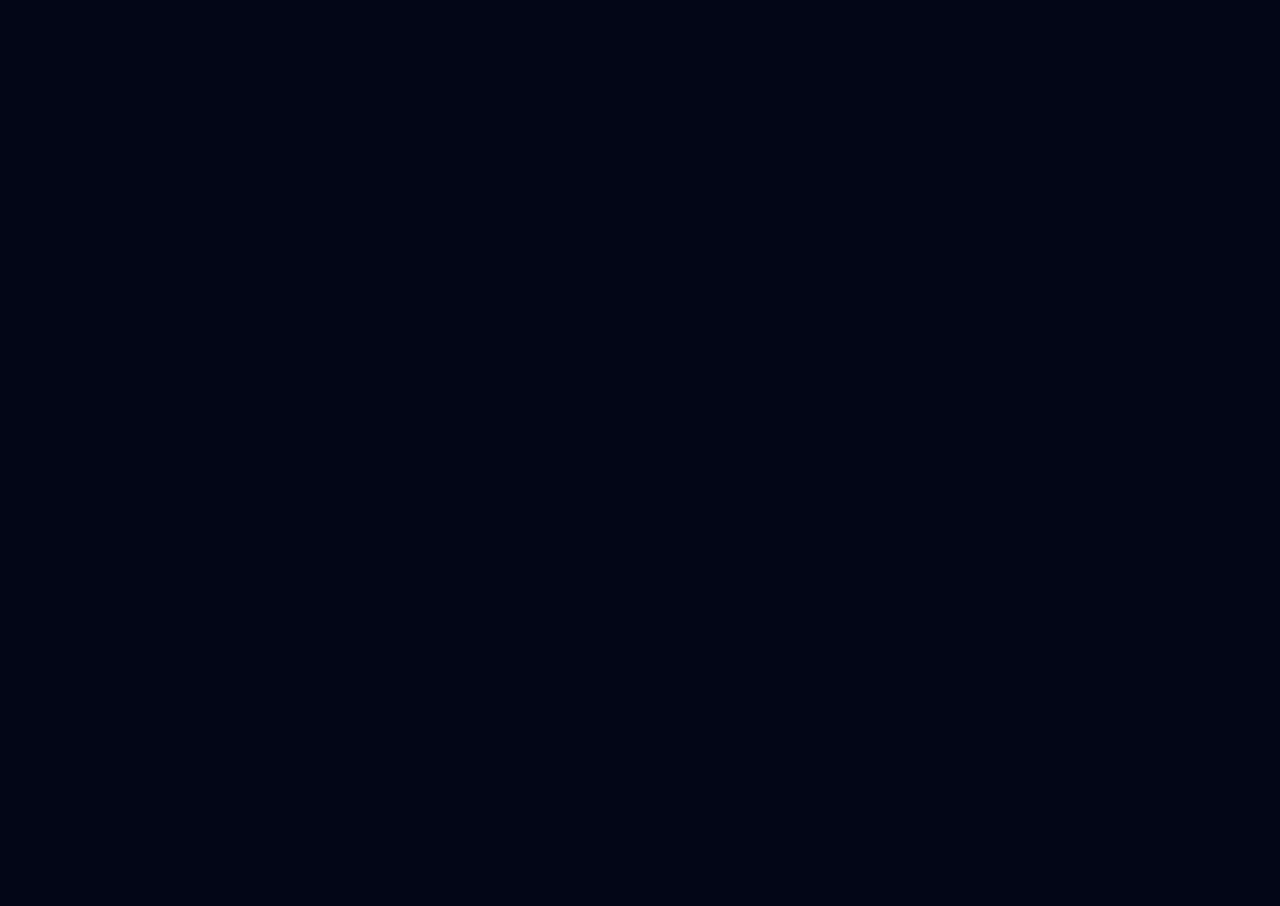
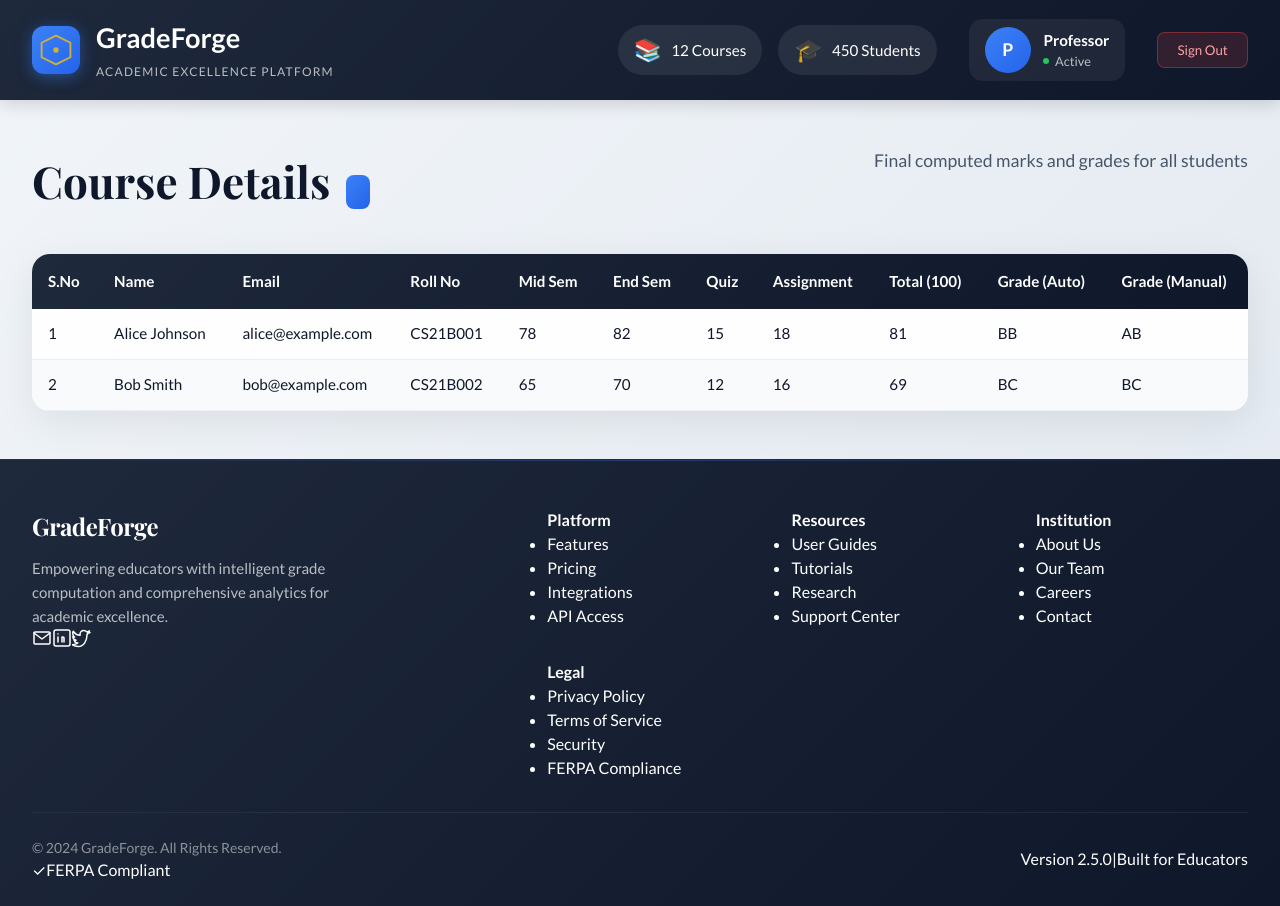
Before and after one commit to tanmaisai1208/automated-grading-system, a React (Vite) app in the folder frontend/: page /course-details in a window 1280 px wide. Before the commit this address had no page. Before the commit the page ends 800 px from the top, so only its background shows below. Built offline with nearby package versions, Linux system fonts and the light colour scheme.

Commit message:
Course-details page

```diff
--- a/frontend/src/App.jsx
+++ b/frontend/src/App.jsx
@@ -1,10 +1,11 @@
 import React from 'react';
 import { BrowserRouter as Router, Routes, Route, Navigate } from 'react-router-dom';
+import ScrollToTop from "./components/ScrollToTop";
 import Dashboard from './pages/dashboard';
 import UploadMarks from "./pages/uploadMarks";
 import PreviousCourses from "./pages/previousCourses";
+import CourseDetails from "./pages/CourseDetails";
 import ConfirmWeightages from "./pages/ConfirmWeightages";
-import ScrollToTop from "./components/ScrollToTop";
 import AutomatedGrade from "./pages/automatedGrade";
 import ManualGradeAdjustment from "./pages/ManualGradeAdjustment";
 import './App.css';
@@ -21,6 +22,7 @@ function App() {
           <Route path="/confirm-weightages" element={<ConfirmWeightages />} />
           <Route path="/previous-courses" element={<PreviousCourses />} />
           <Route path="/upload-marks" element={<UploadMarks />} />
+          <Route path="/course-details" element={<CourseDetails />} />
           <Route path="/automated-grade" element={<AutomatedGrade />} />
           <Route path="/manual-grade-adjustment" element={<ManualGradeAdjustment />} />
         </Routes>
--- /dev/null
+++ b/frontend/src/pages/CourseDetails.css
@@ -0,0 +1,138 @@
+.course-details-wrapper {
+  min-height: 100vh;
+  display: flex;
+  flex-direction: column;
+  background: linear-gradient(135deg, #f1f5f9, #e2e8f0);
+}
+
+.course-details-main {
+  flex: 1;
+  padding: 3rem 0;
+}
+
+.course-details-container {
+  max-width: 1400px;
+  margin: auto;
+  padding: 0 2rem;
+}
+
+/* Header */
+.course-header {
+  margin-bottom: 2rem;
+}
+
+.course-title {
+  font-family: 'Playfair Display', serif;
+  font-size: 2.75rem;
+  font-weight: 700;
+  color: #0f172a;
+  margin-bottom: 0.5rem;
+}
+
+.course-code {
+  font-family: serif;
+  margin-left: 1rem;
+  font-size: 1.25rem;
+  padding: 0.35rem 0.75rem;
+  background: linear-gradient(135deg, #3b82f6, #2563eb);
+  color: white;
+  border-radius: 8px;
+}
+
+.course-subtitle {
+  color: #475569;
+  font-size: 1.1rem;
+}
+
+/* Table Card */
+.table-card {
+  background: rgba(255, 255, 255, 0.96);
+  border-radius: 18px;
+  box-shadow: 0 10px 40px rgba(0, 0, 0, 0.08);
+  overflow: hidden;
+  animation: fadeInUp 0.5s ease;
+}
+
+.table-scroll {
+  overflow-x: auto;
+}
+
+/* Table */
+.marks-table {
+  width: 100%;
+  border-collapse: collapse;
+  font-size: 0.95rem;
+}
+
+.marks-table thead {
+  background: linear-gradient(135deg, #1e293b, #0f172a);
+}
+
+.marks-table thead th {
+  color: #fff;
+  padding: 1rem;
+  text-align: left;
+  white-space: nowrap;
+}
+
+.marks-table tbody td {
+  color: #0f172a;              /* dark navy */
+  font-weight: 500;
+}
+
+.marks-table tbody tr {
+  transition: background 0.2s ease;
+}
+
+.marks-table tbody tr:nth-child(even) {
+  background-color: #f8fafc;
+}
+
+.marks-table tbody tr:hover {
+  background: #f1f5f9;
+}
+
+.marks-table td {
+  padding: 0.85rem 1rem;
+  border-bottom: 1px solid rgba(148, 163, 184, 0.15);
+  white-space: nowrap;
+}
+
+/* Highlight Columns */
+.total-cell {
+  font-weight: 700;
+  color: #1e40af;
+}
+
+.auto-grade {
+  font-weight: 600;
+  color: #2563eb;
+}
+
+.manual-grade {
+  font-weight: 600;
+  color: #16a34a;
+}
+
+/* Animation */
+@keyframes fadeInUp {
+  from {
+    opacity: 0;
+    transform: translateY(25px);
+  }
+  to {
+    opacity: 1;
+    transform: translateY(0);
+  }
+}
+
+/* Responsive */
+@media (max-width: 768px) {
+  .course-title {
+    font-size: 2rem;
+  }
+
+  .course-details-container {
+    padding: 0 1rem;
+  }
+}
--- /dev/null
+++ b/frontend/src/pages/CourseDetails.jsx
@@ -0,0 +1,105 @@
+import React from "react";
+import { useParams } from "react-router-dom";
+import Navbar from "../components/navbar";
+import Footer from "../components/footer";
+import "./CourseDetails.css";
+
+const CourseDetails = () => {
+  const { courseid } = useParams();
+
+  // Dummy data (will come from backend later)
+  const students = [
+    {
+      sno: 1,
+      name: "Alice Johnson",
+      email: "alice@example.com",
+      roll: "CS21B001",
+      mid: 78,
+      end: 82,
+      quiz: 15,
+      assignment: 18,
+      total: 81,
+      autoGrade: "BB",
+      manualGrade: "AB",
+    },
+    {
+      sno: 2,
+      name: "Bob Smith",
+      email: "bob@example.com",
+      roll: "CS21B002",
+      mid: 65,
+      end: 70,
+      quiz: 12,
+      assignment: 16,
+      total: 69,
+      autoGrade: "BC",
+      manualGrade: "BC",
+    },
+  ];
+
+  return (
+    <div className="course-details-wrapper">
+      <Navbar />
+
+      <main className="course-details-main">
+        <div className="course-details-container">
+          {/* Header */}
+          <div className="course-header">
+            <h1 className="course-title">
+              Course Details
+              <span className="course-code">{courseid}</span>
+            </h1>
+            <p className="course-subtitle">
+              Final computed marks and grades for all students
+            </p>
+          </div>
+
+          {/* Table */}
+          <div className="table-card">
+            <div className="table-scroll">
+              <table className="marks-table">
+                <thead>
+                  <tr>
+                    <th>S.No</th>
+                    <th>Name</th>
+                    <th>Email</th>
+                    <th>Roll No</th>
+                    <th>Mid Sem</th>
+                    <th>End Sem</th>
+                    <th>Quiz</th>
+                    <th>Assignment</th>
+                    <th>Total (100)</th>
+                    <th>Grade (Auto)</th>
+                    <th>Grade (Manual)</th>
+                  </tr>
+                </thead>
+
+                <tbody>
+                  {students.map((s) => (
+                    <tr key={s.sno}>
+                      <td>{s.sno}</td>
+                      <td>{s.name}</td>
+                      <td>{s.email}</td>
+                      <td>{s.roll}</td>
+                      <td>{s.mid}</td>
+                      <td>{s.end}</td>
+                      <td>{s.quiz}</td>
+                      <td>{s.assignment}</td>
+                      <td className="total-cell">{s.total}</td>
+                      <td className="auto-grade">{s.autoGrade}</td>
+                      <td className="manual-grade">{s.manualGrade}</td>
+                    </tr>
+                  ))}
+                </tbody>
+              </table>
+            </div>
+          </div>
+        </div>
+      </main>
+
+      <Footer />
+    </div>
+  );
+};
+
+export default CourseDetails;
--- a/frontend/src/pages/previousCourses.jsx
+++ b/frontend/src/pages/previousCourses.jsx
@@ -1,9 +1,11 @@
 import React from "react";
 import Navbar from "../components/navbar";
 import Footer from "../components/footer";
+import { useNavigate } from "react-router-dom";
 import "./previousCourses.css";
 
 const PreviousCourses = () => {
+  const navigate = useNavigate();
   // Temporary dummy data (backend later)
   const courses = [
     {
@@ -65,7 +67,10 @@ const PreviousCourses = () => {
                   👨‍🎓 {course.students} Students
                 </div>
 
-                <div className="course-action">
+                <div
+                  className="course-action"
+                  onClick={() => navigate(`/viewdetails/${course.id}`)}
+                >
                   View Details →
                 </div>
               </div>
```
